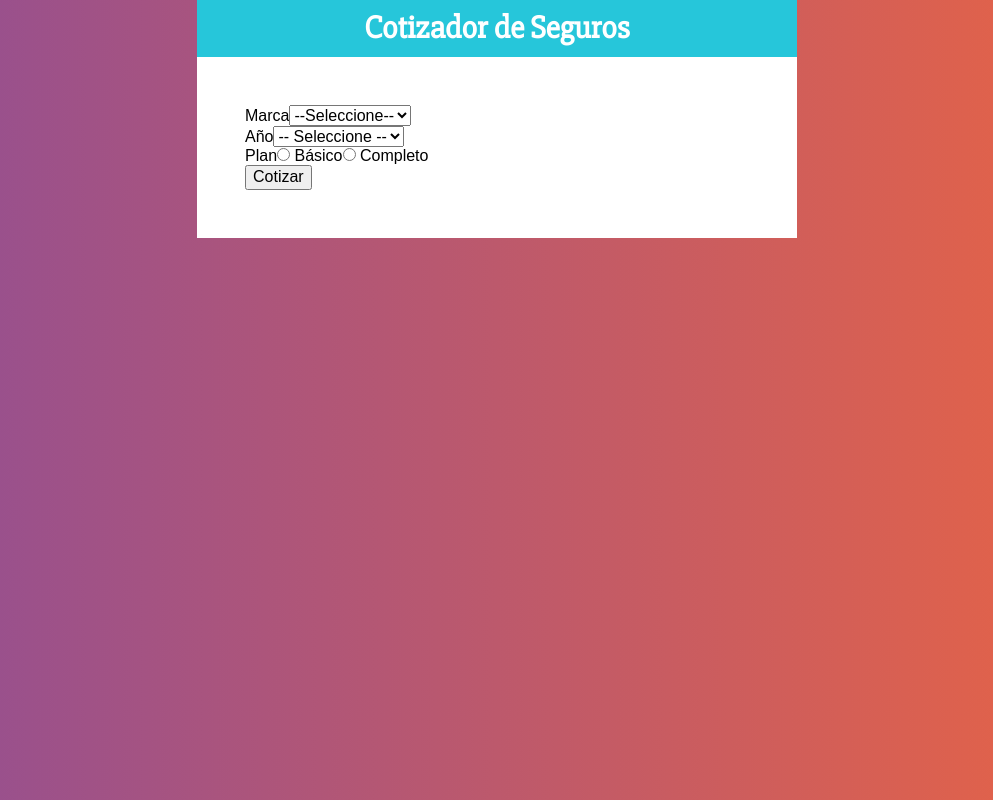
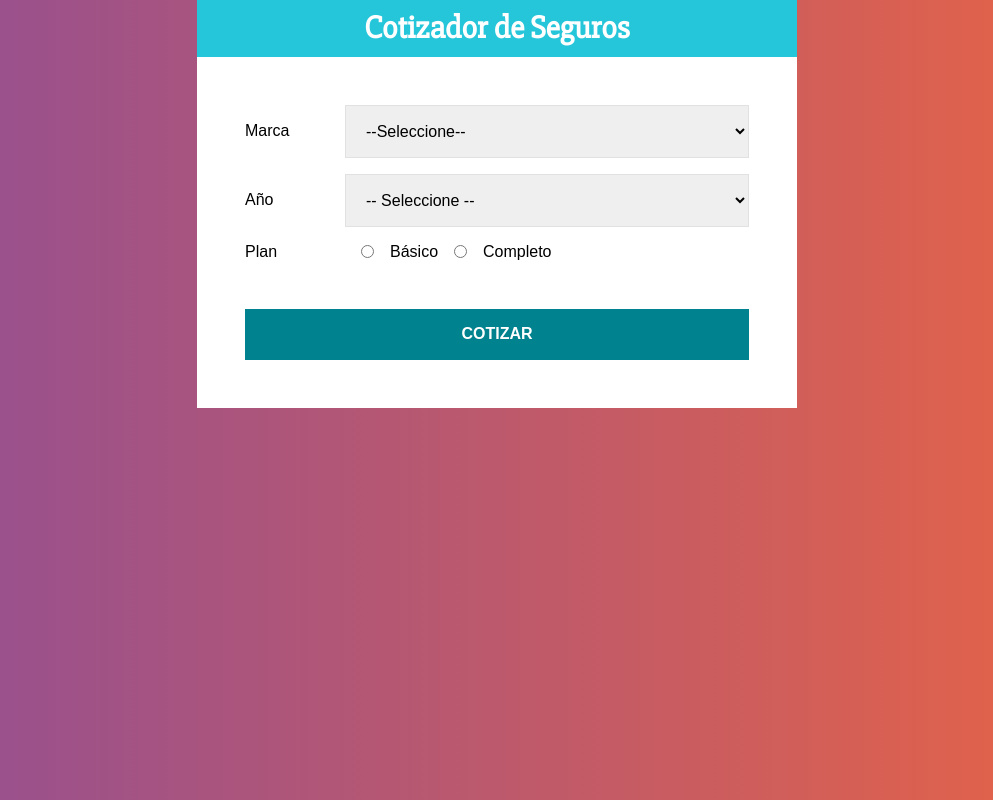
Before and after one commit to SaraPalacioss/cotizador-seguros, a React (Create React App) app: page / in a window 1280 px wide. Shown: the whole page, without its empty margins (143-1136 px from the left). Built offline with nearby package versions, Linux system fonts and the light colour scheme.

Commit message:
Form styled components done

```diff
--- a/src/components/Formulario.js
+++ b/src/components/Formulario.js
@@ -1,20 +1,61 @@
 import React from 'react';
+import styled from '@emotion/styled'
 
+const Campo = styled.div`
+    display: flex;
+    margin-bottom: 1rem;
+    align-items: center;
+`;
+
+const Label = styled.label`
+    flex: 0 0 100px;
+`;
+
+const Select = styled.select`
+    display: block;
+    width: 100%;
+    padding: 1rem;
+    border: 1px solid #e1e1e1;;
+    --webkit-appearance: none;
+`;
+
+const InputRadio = styled.input`
+    margin: 0 1rem;
+`;
+
+const Boton = styled.button`
+    background-color: #00838f;
+    font-size: 16px;
+    width: 100%;
+    padding: 1rem;
+    color: #fff;
+    text-transform: uppercase;
+    font-weight: bold;
+    border: none;
+    transition: background-color .3s ease;
+    margin-top: 2rem;
+
+    &:hover {
+        cursor: pointer;
+        background-color: #26C6DA ;
+    }
+
+`;
 const Formulario = () => {
     return (
         <form>
-            <div>
-                <label>Marca</label>
-                <select>
+            <Campo>
+                <Label>Marca</Label>
+                <Select>
                     <option value="">--Seleccione--</option>
                     <option value="americano">--Americano--</option>
                     <option value="europeo">--Europeo--</option>
                     <option value="asiatico">--Asiático--</option>
-                </select>
-            </div>
-            <div>
-                <label>Año</label>
-                <select>
+                </Select>
+            </Campo>
+            <Campo>
+                <Label>Año</Label>
+                <Select>
                     <option value="">-- Seleccione --</option>
                     <option value="2021">2021</option>
                     <option value="2020">2020</option>
@@ -26,22 +67,22 @@
                     <option value="2014">2014</option>
                     <option value="2013">2013</option>
                     <option value="2012">2012</option>
-                </select>
-            </div>
-            <div>
-                <label>Plan</label>
-                <input
+                </Select>
+            </Campo>
+            <Campo>
+                <Label>Plan</Label>
+                <InputRadio
                     type="radio"
                     name="plan"
                     value="basico"
                 /> Básico
-                     <input
+                <InputRadio
                     type="radio"
                     name="plan"
                     value="completo"
                 /> Completo
-            </div>
-            <button type="button">Cotizar</button>
+            </Campo>
+            <Boton type="button">Cotizar</Boton>
         </form>
      );
 }
```
Also changed, not shown: 1 other file (tests, documents, lock files or other folders).
